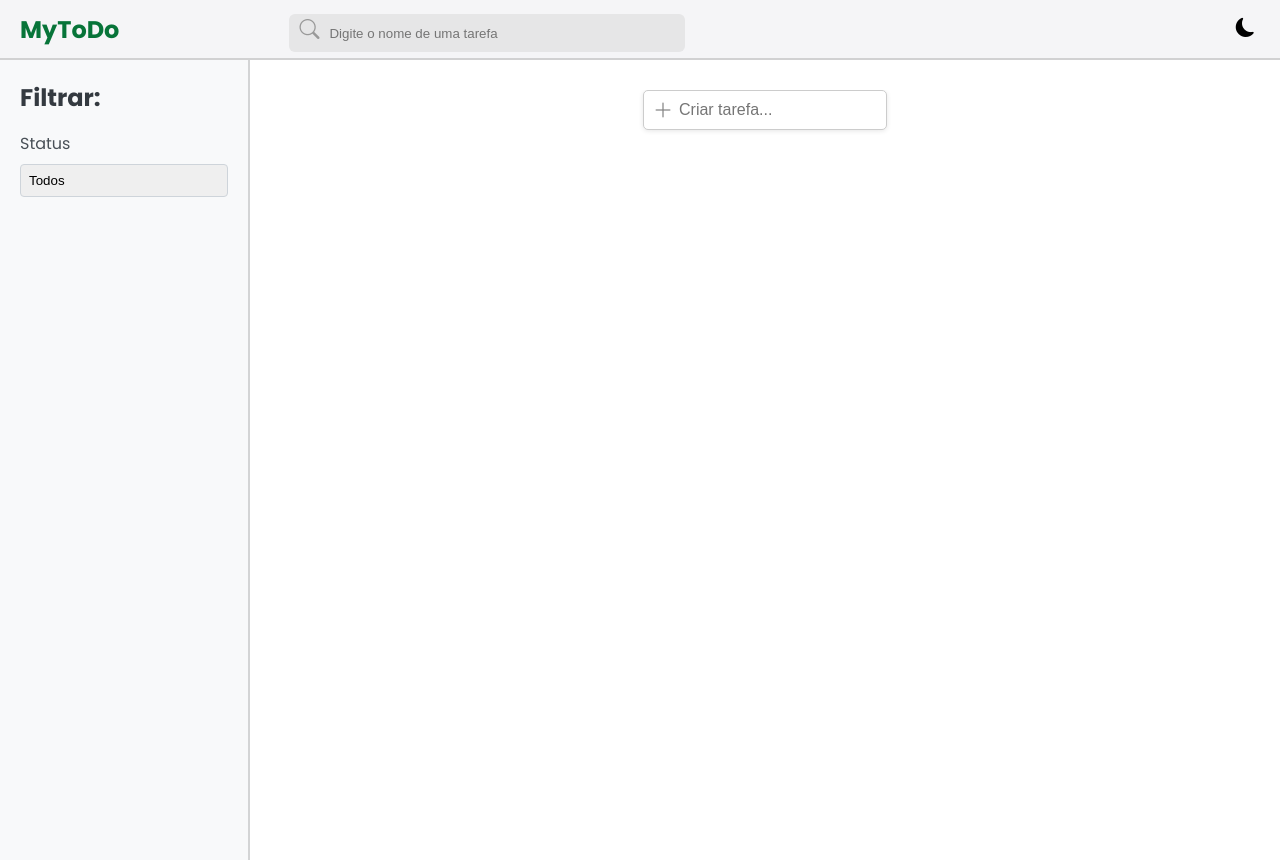
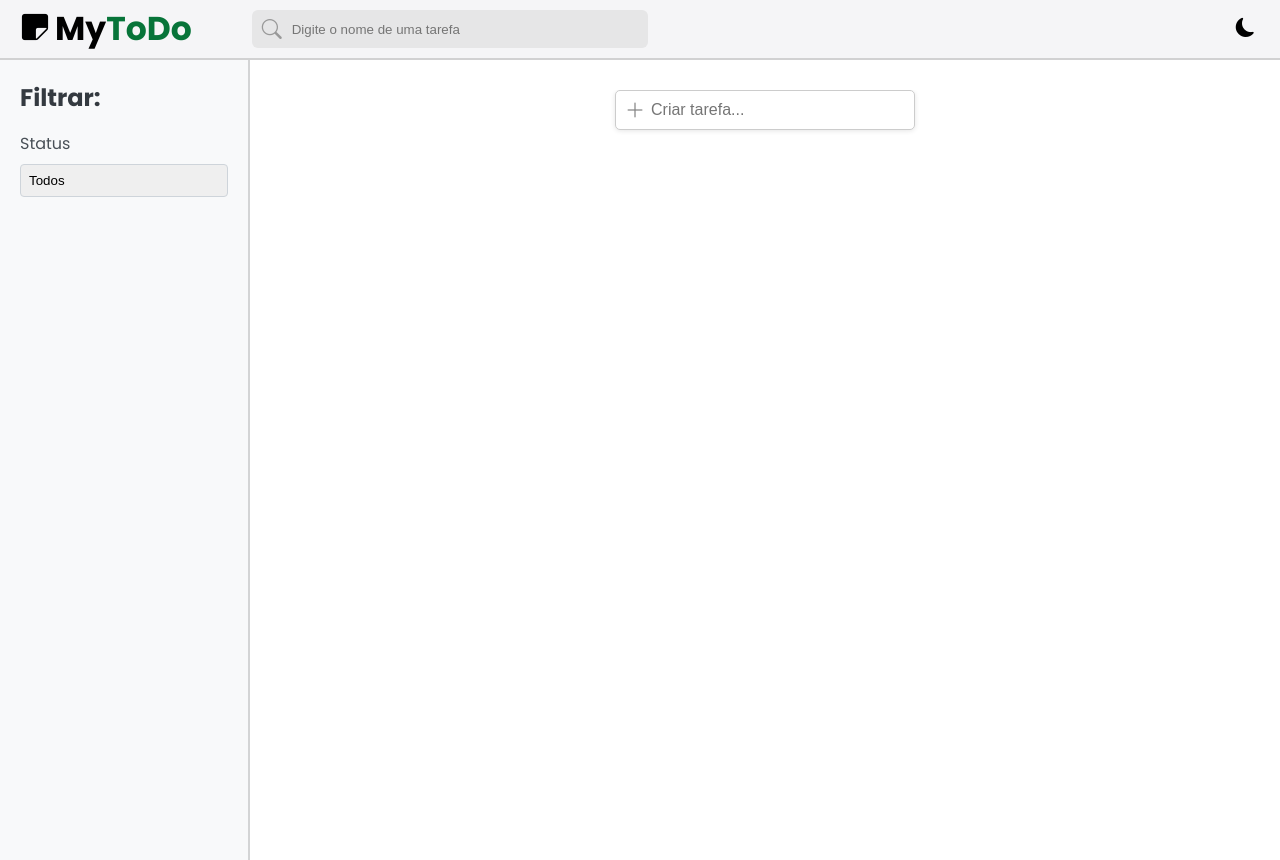
Before and after one commit to SilvaOrdep/mytodo-react-project, a React (Vite) app: page / in a window 1280 px wide. Built offline with nearby package versions, Linux system fonts and the light colour scheme.

Commit message:
update in css

```diff
--- a/src/assets/components/Todo.css
+++ b/src/assets/components/Todo.css
@@ -21,7 +21,7 @@
   display: flex;
   justify-content: space-between;
   align-items: center;
-  margin-bottom: 20px;
+  margin-bottom: 12px;
 }
 
 .category {
@@ -49,7 +49,7 @@
   background-color: transparent;
   resize: none; /* o que faz o usuario redimensionar a box*/
   outline: none;
-  font-size: 20px;
+  font-size: 18px;
   height: 100px;
   font-family: "Poppins", sans-serif;
 }
--- a/src/assets/components/navbar/NavBar.css
+++ b/src/assets/components/navbar/NavBar.css
@@ -7,8 +7,6 @@
   height: 60px;
   width: 100%;
 
-
-  color: #077439;
   font-size: 30px;
   text-align: center;
   display: flex;
@@ -17,20 +15,31 @@
 
 }
 
+/* LOGO */
 .logo-navbar {
-  font-size: 24px;
-  font-weight: bold;
-  color: #077439;
+  display: flex;
+  column-gap: 5px;
+  align-items: center;
+  font-size: 22px;
+  font-family:"Poppins", sans-serif;
+  color: black;
   margin-right: 20px;
   margin-left: 20px;
 }
+.logo-navbar i {
+  font-size: 30px;
+}
+.logo-navbar span {
+  color: #077439;
+}
+/* ----- */
+
 
 .search-container {
   display: flex;
-  align-items: center;
   flex-grow: 1;
-  position: relative;
-  margin-left: 150px;
+  padding: 0px 40px;
+
 }
 
 .search-container i {
@@ -39,15 +48,18 @@
 }
 
 .input-wrapper {
+  display: flex;
   position: relative;
+  align-items: center;
+  justify-content: center;
 }
 
 #search-input {
   outline: none;
+
 }
 
 .input-wrapper .search-icon {
-  position: absolute;
   left: 10px;
   top: 50%;
   transform: translateY(-50%);
--- a/src/assets/components/navbar/NavBar.jsx
+++ b/src/assets/components/navbar/NavBar.jsx
@@ -3,7 +3,10 @@ import "./NavBar.css";
 const NavBar = ({ search, setSearch }) => {
   return (
     <div className="navbar">
-      <div className="logo-navbar">MyToDo</div>
+      <div className="logo-navbar">
+        <i class="bi bi-sticky-fill"></i>
+        <h2>My<span>ToDo</span></h2>
+      </div>
       <div className="search-container">
         <div className="input-wrapper">
           <i className="bi bi-search search-icon"></i>
--- a/src/assets/components/notecreator/NoteCreator.css
+++ b/src/assets/components/notecreator/NoteCreator.css
@@ -9,6 +9,7 @@
 
 .input-wrapper-note {
   position: relative;
+  width: 300px;
   display: flex;
   align-items: center;
   margin-bottom: 20px;
```
